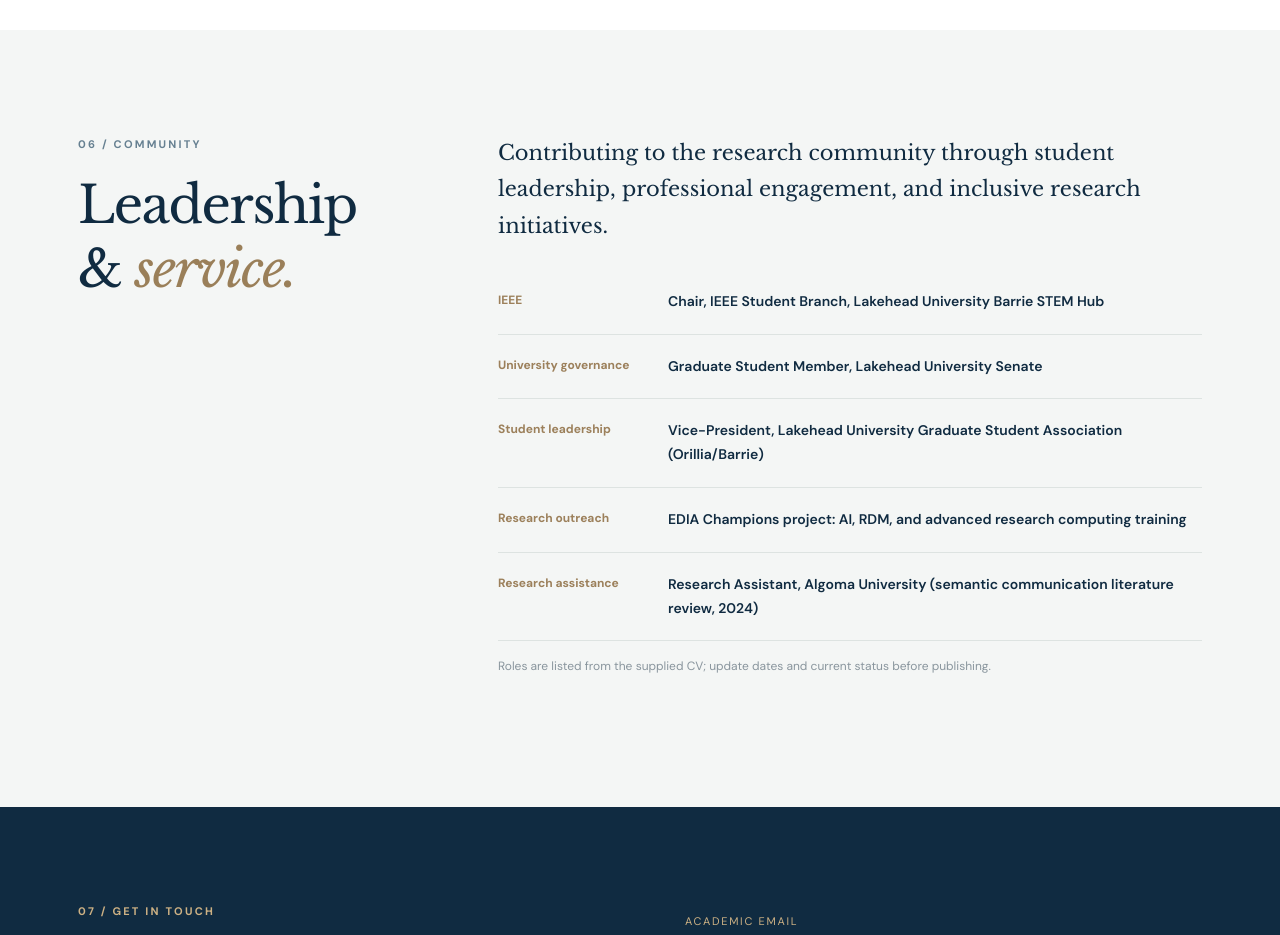
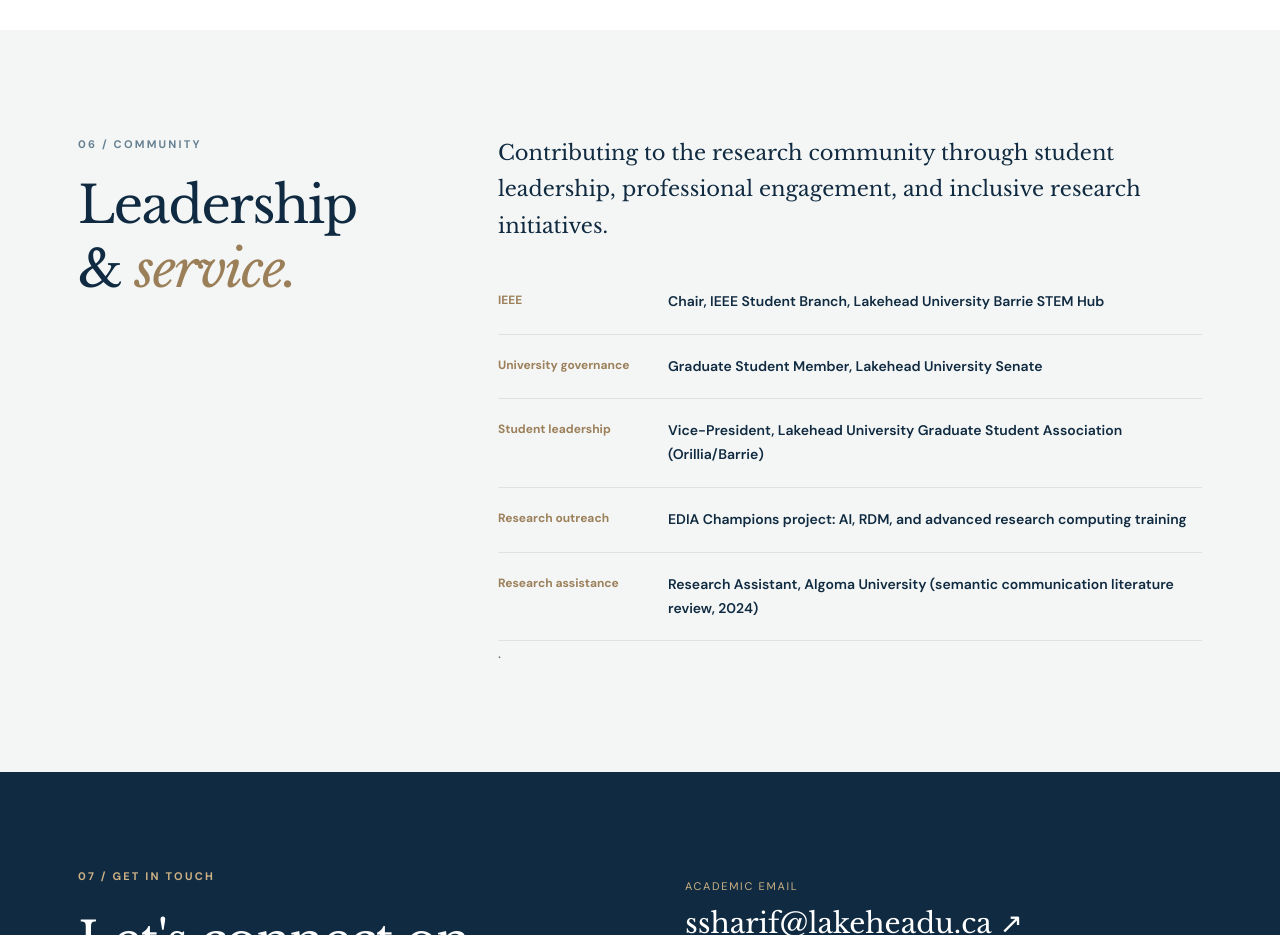
Before and after one commit to z4tptkfr7t-afk/SANA-SHARIF, a plain HTML site: page index.html in a window 1280 px wide. Shown: the part 10380-11315 px from the top of the page. Drawn offline with nearby package versions, Linux system fonts and the light colour scheme.

Commit message:
Update index.html

```diff
--- a/index.html
+++ b/index.html
@@ -98,7 +98,7 @@
 <figure class="award-photo"><a href="assets/atnt_certificate.jpg" rel="noopener noreferrer" target="_blank"><img alt="ATNT 2024 certificate of participation" loading="lazy" src="assets/atnt_certificate.jpg"/></a><figcaption><strong>ATNT 2024 paper presentation</strong><span>Certificate of participation for presented paper</span></figcaption></figure>
 <figure class="award-photo"><a href="assets/ieee_student_congress_certificate.jpg" rel="noopener noreferrer" target="_blank"><img alt="IEEE Canada Student Congress certificate of attendance" loading="lazy" src="assets/ieee_student_congress_certificate.jpg"/></a><figcaption><strong>IEEE Canada Student Congress</strong><span>Certificate of attendance · September 2024</span></figcaption></figure>
 </div></div><p class="award-link-note">Photographs and certificates in this gallery were supplied directly by Sana Sharif. Additional references: <a href="https://www.linkedin.com/in/sana-sharif-3b603748/details/featured/" rel="noopener noreferrer" target="_blank">LinkedIn Featured</a></p></section>
-<section class="section section-tint" id="service"><div class="wrap split-section"><div class="section-rail"><p class="eyebrow">06 / COMMUNITY</p><h2>Leadership &amp; <span>service.</span></h2></div><div class="body-copy"><p class="intro">Contributing to the research community through student leadership, professional engagement, and inclusive research initiatives.</p><div class="service-list"><div><span>IEEE</span><strong>Chair, IEEE Student Branch, Lakehead University Barrie STEM Hub</strong></div><div><span>University governance</span><strong>Graduate Student Member, Lakehead University Senate</strong></div><div><span>Student leadership</span><strong>Vice-President, Lakehead University Graduate Student Association (Orillia/Barrie)</strong></div><div><span>Research outreach</span><strong>EDIA Champions project: AI, RDM, and advanced research computing training</strong></div><div><span>Research assistance</span><strong>Research Assistant, Algoma University (semantic communication literature review, 2024)</strong></div></div><p class="subtle-note">Roles are listed from the supplied CV; update dates and current status before publishing.</p></div></div></section>
+<section class="section section-tint" id="service"><div class="wrap split-section"><div class="section-rail"><p class="eyebrow">06 / COMMUNITY</p><h2>Leadership &amp; <span>service.</span></h2></div><div class="body-copy"><p class="intro">Contributing to the research community through student leadership, professional engagement, and inclusive research initiatives.</p><div class="service-list"><div><span>IEEE</span><strong>Chair, IEEE Student Branch, Lakehead University Barrie STEM Hub</strong></div><div><span>University governance</span><strong>Graduate Student Member, Lakehead University Senate</strong></div><div><span>Student leadership</span><strong>Vice-President, Lakehead University Graduate Student Association (Orillia/Barrie)</strong></div><div><span>Research outreach</span><strong>EDIA Champions project: AI, RDM, and advanced research computing training</strong></div><div><span>Research assistance</span><strong>Research Assistant, Algoma University (semantic communication literature review, 2024)</strong></div></div>.</div></div></section>
 <section class="contact-section" id="contact"><div class="wrap contact-grid"><div><p class="eyebrow light">07 / GET IN TOUCH</p><h2>Let's connect on <em>research.</em></h2><p>I welcome academic conversations and opportunities for research collaboration, interdisciplinary exchange, and teaching.</p></div><div class="contact-details"><p>ACADEMIC EMAIL</p><a class="contact-email" href="mailto:ssharif@lakeheadu.ca">ssharif@lakeheadu.ca ↗</a><p>LOCATION</p><strong>Barrie, Ontario, Canada</strong><div class="contact-social"><a href="https://www.linkedin.com/in/sana-sharif-3b603748/" rel="noopener noreferrer" target="_blank">LinkedIn ↗</a><a href="https://scholar.google.com/citations?user=BSJI3fgAAAAJ" rel="noopener noreferrer" target="_blank">Scholar ↗</a><a href="https://orcid.org/0000-0001-9159-1712" rel="noopener noreferrer" target="_blank">ORCID ↗</a><a href="https://www.researchgate.net/profile/Sana-Sharif-4" rel="noopener noreferrer" target="_blank">ResearchGate ↗</a></div></div></div></section>
 </main>
 <footer class="footer"><div class="wrap footer-inner"><span>© <span id="year">2026</span> Sana Sharif</span><span>Academic research portfolio · Built for easy editing</span><a href="#home">Back to top ↑</a></div></footer>
```
